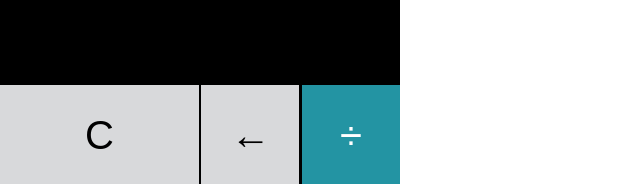
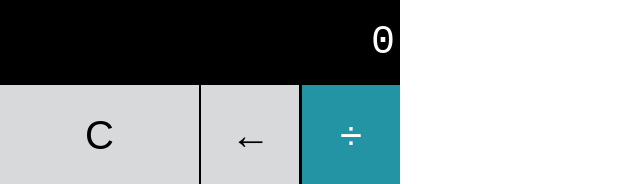
Before and after one commit to Abija-Joyce/Calculator, a plain HTML site: page index.html in a window 1280 px wide. Shown: the top 184 px of the page, 0-640 px from the left. Drawn offline with Linux system fonts and the light colour scheme.

Commit message:
Update Calculator.css

```diff
--- a/Calculator.css
+++ b/Calculator.css
@@ -21,7 +21,7 @@
   }
 
   .calc_screen {
-    color: var(--color-bg);
+    color: var(--color-text);
     font-size: 40px;
     font-family: "Courier New", Courier, monospace;
     text-align: right;
```
